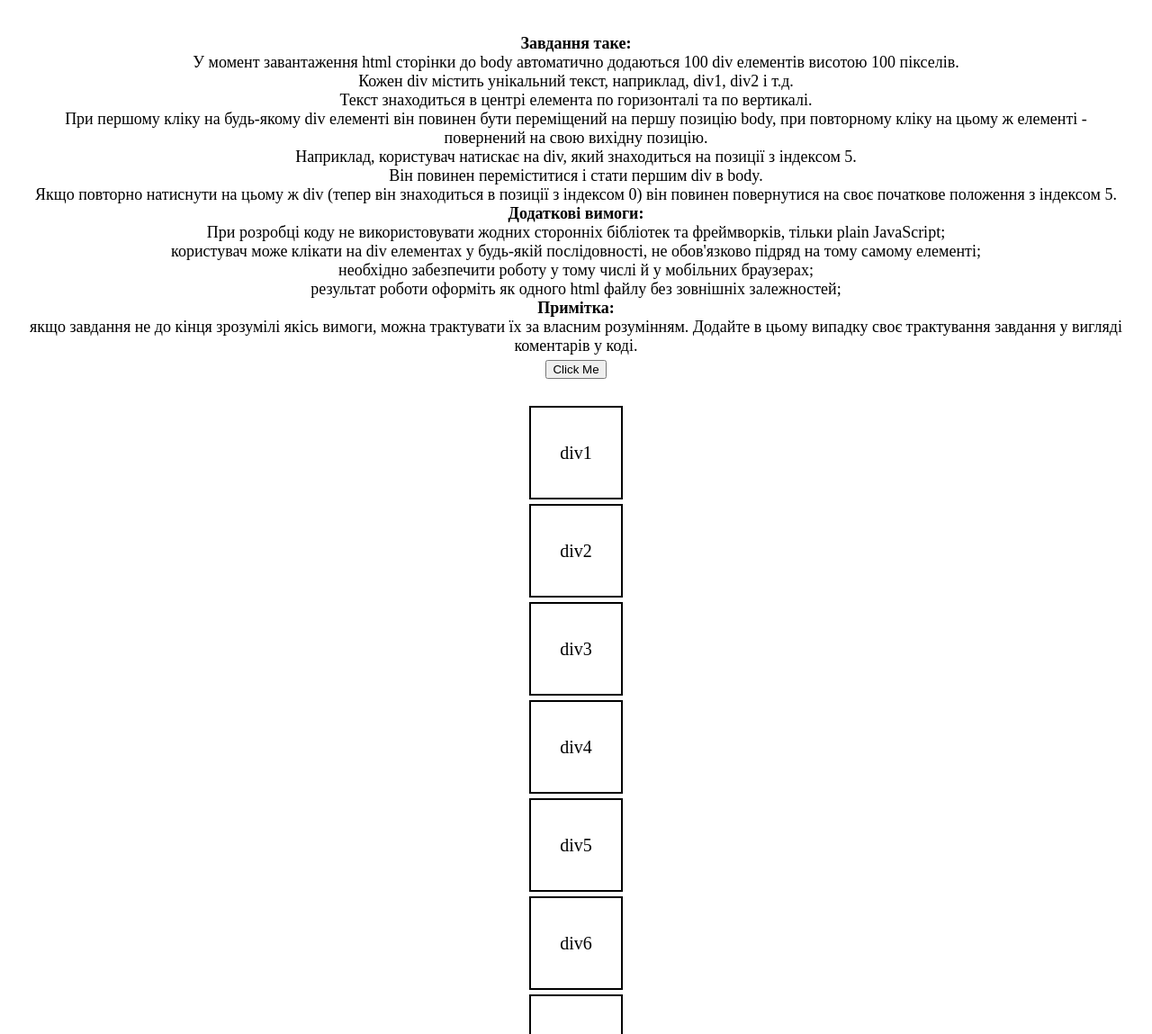
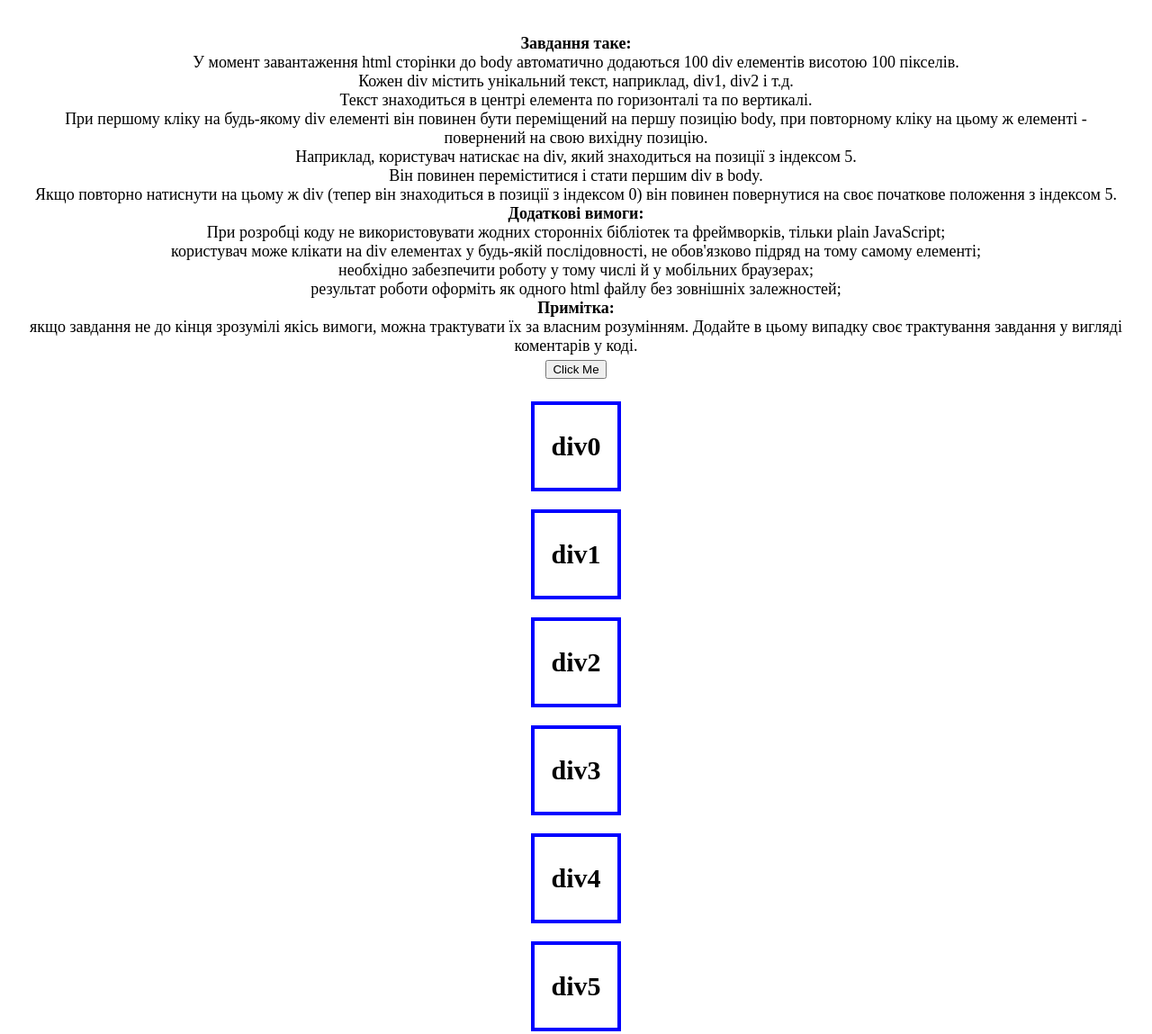
Before and after one commit to DenysSergeev/div_elements, a plain HTML site: page index.html in a window 1280 px wide. Shown: the top 1149 px of the page at 90% size. Drawn offline with Linux system fonts and the light colour scheme.

Commit message:
rewrited elements click logic

```diff
--- a/index.html
+++ b/index.html
@@ -5,39 +5,32 @@
     <meta name="viewport" content="width=device-width, initial-scale=1.0">
     <title>Div Elements</title>
     <style>
-        body {
+        #container {
             display: flex;
             flex-direction: column;
             align-items: center;
+            gap: 20px;
         }
-        .div-element {
+
+        .element {
             width: 100px;
             height: 100px;
-            font-size: 20px;
-            border: 2px solid #000;
+            border: 4px solid #0000FF;
+            box-sizing: border-box;
             display: flex;
             justify-content: center;
             align-items: center;
+            font-size: 30px;
+            font-weight: 600;
+            user-select: none;
             cursor: pointer;
-            margin: 5px;
-            transition: background-color 0.3s;
-        }
-        .div-element:hover {
-            background: linear-gradient(to bottom, #0053a0 50%, #ffcc29 50%);
-            background-size: 100% 100%;
-            background-position: top;
         }
 
-        .active-div,
-        .active-div:hover {
+        .element:hover {
+            border-color: white;
             background: linear-gradient(to bottom, #0053a0 50%, #ffcc29 50%);
-            background-size: 50%;
-            background-image: url('/img/olympic_ukr.png');
-            background-repeat: no-repeat;
-            background-position: center;
-            background-color: #e9e9e9;
-            border-color: #0053a0;
         }
+
         .description {
             font-size: 18px;
             text-align: center;
@@ -55,11 +48,10 @@
             text-overflow: ellipsis;
             height: auto;
             margin: 5px;
-}
+        }
     </style>
 </head>
 <body>
-
     <div class="description">
         <p id="englishDescription" style="display: block;">
             <b>Завдання таке:</b><br />
@@ -94,61 +86,42 @@
         </p>
         <button id="toggleLanguage">Click Me</button>
     </div>
-    <div id="app"></div>
+    <div id="container"></div>
     <script>
-        const createDivElements = (count) => {
-                const divElements = [];
-                for (let i = 0; i < count; i++) {
-                    const div = document.createElement("div");
-                    div.classList.add("div-element");
-                    div.textContent = `div${i + 1}`;
-                    divElements.push(div);
-                }
-                return divElements;
-            }
+        const ELEMENTS_COUNT = 100;
+        const elements = new Array(ELEMENTS_COUNT).fill(true);
+        let currentLanguage = 'English';
 
-            const rearrangeDivs = (container, divElements, order) => {
-                // Clear the container and add divs in the updated order
-                container.innerHTML = "";
-                order.forEach((index) => {
-                    container.appendChild(divElements[index]);
-                });
-            }
+        const onElementClick = (e) => {
+            const container = document.getElementById("container");
+            const node = e.target;
+            const index = +node.dataset.index;
+            const isClicked = node.dataset.isClicked === "true";
+            const secondElement = isClicked ? container.childNodes[index + 1] : container.childNodes[0];
 
-        document.addEventListener("DOMContentLoaded", () => {
-            const body = document.getElementById("app");
-            const divCount = 100;
-            const divElements = createDivElements(divCount);
-            // Represents the current order of divs
-            let order = Array.from({ length: divCount }, (_, i) => i);
-            let currentLanguage = 'English';
+            node.dataset.isClicked = !isClicked;
+            container.insertBefore(node, secondElement);
+        }
 
-            divElements.forEach((div, index) => {
-                div.addEventListener("click", () => {
-                    if (order !== index) {
-                        // Clicked on a div that's not at index 0
-                        const currentIndex = order.indexOf(index);
-                        const firstIndex = order.indexOf(0);
+        const renderElements = () => {
+            const container = document.getElementById("container");
 
-                        // Swap the positions of the clicked div and the div at index 0
-                        order[currentIndex] = 0;
-                        order[firstIndex] = index;
-                        div.classList.add("active-div");
+            elements.forEach((el, index) => {
+                const elementNode = document.createElement("div");
 
-                        divElements.forEach((el, i) => {
-                            if (i !== currentIndex) {
-                            el.classList.remove("active-div");
-                            }
-                        });
+                elementNode.textContent = `div${index}`;
+                elementNode.classList.add("element");
+                elementNode.dataset.index = index;
+                elementNode.dataset.isClicked = false;
+                elementNode.addEventListener("click", onElementClick, true);
 
-                        // Rearrange the divs based on the updated order
-                        rearrangeDivs(body, divElements, order);
-                    }
-                });
-                body.appendChild(div);
+                container.appendChild(elementNode);
             });
+        }
 
-            toggleLanguage.addEventListener("click", () => {
+        const toggleLanguage = document.getElementById("toggleLanguage");
+
+        toggleLanguage.addEventListener("click", () => {
                 // Toggle between English and Ukrainian
                 if (currentLanguage === 'English') {
                     currentLanguage = 'Ukrainian';
@@ -161,8 +134,9 @@
                     ukrainianDescription.style.display = 'none';
                     toggleLanguage.textContent = 'Перемкнути мову (EN)';
                 }
-            });
         });
+
+        window.addEventListener("DOMContentLoaded", renderElements)
     </script>
 </body>
 </html>
```
Also changed, not shown: 1 other file.
